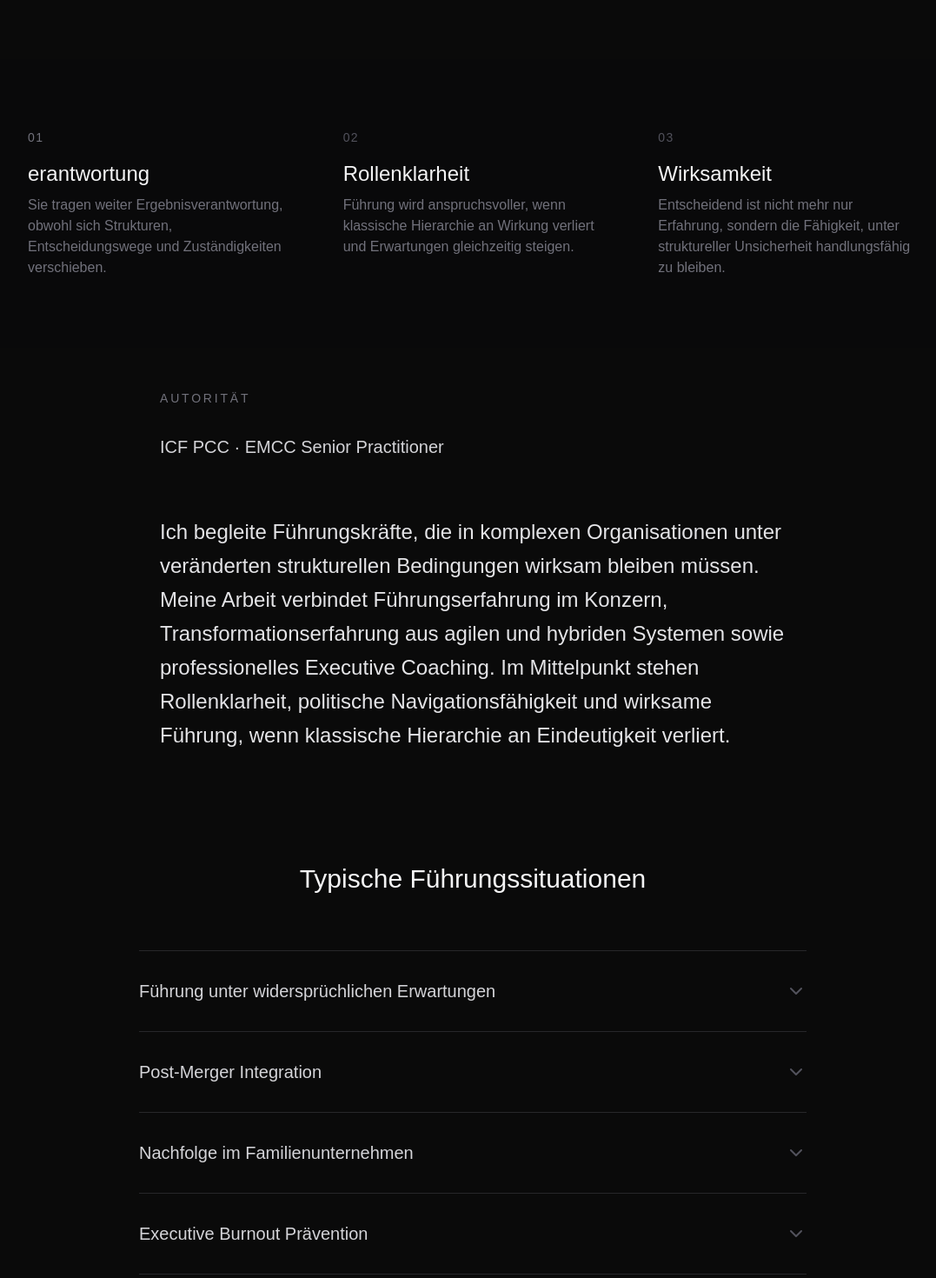
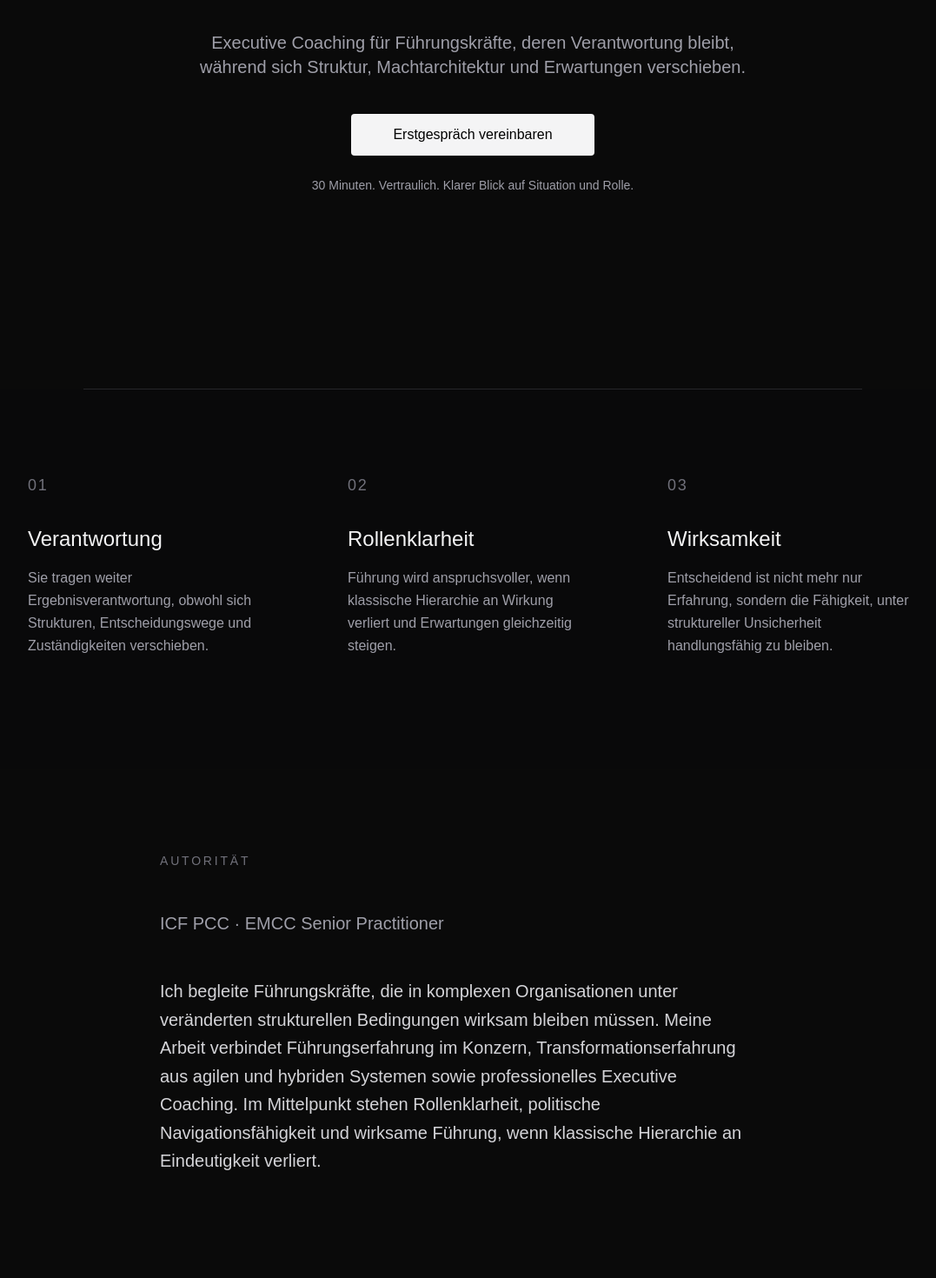
Before and after one commit to wolfgangtietz/coaching-landing, a Next.js app: page / in a window 1280 px wide. Shown: the part 520-1990 px from the top of the page at 87% size, without its empty margins (96-1173 px from the left). Built offline with nearby package versions, Linux system fonts and the light colour scheme.

Commit message:
Landingpage layout stable

```diff
--- a/app/page.tsx
+++ b/app/page.tsx
@@ -46,61 +46,63 @@ export default function Home() {
     <>
             <main className="min-h-screen">
         {/* Hero Section */}
-        <section className="flex flex-col px-6 max-w-5xl mx-auto py-20">
-            <h1 className="text-5xl md:text-7xl font-light tracking-tight mb-8 leading-tight text-zinc-100">
+       <section className="flex flex-col items-center text-center px-6 max-w-4xl mx-auto py-32 md:py-40">
+
+            <h1 className="text-5xl md:text-8xl font-light tracking-wide mb-16 leading-[1.15] text-zinc-100 max-w-3xl">
   Führung, wenn sich das System verändert.
 </h1>
 
-<p className="text-xl md:text-2xl text-zinc-400 font-light mb-6 max-w-2xl">
+<p className="text-lg md:text-xl text-zinc-400 font-light mb-10 max-w-2xl">
   Executive Coaching für Führungskräfte, deren Verantwortung bleibt,
   während sich Struktur, Machtarchitektur und Erwartungen verschieben.
 </p>
 
-<div className="flex flex-col items-start gap-4">
+<div className="flex flex-col items-center gap-6">
   <a
     href="#booking"
-    className="bg-zinc-100 text-black px-10 py-4 rounded-none text-lg font-medium hover:bg-white transition-all"
+    className="bg-zinc-100 text-black px-12 py-3 rounded-sm text-base font-medium hover:bg-white hover:-translate-y-[1px] transition-all"
   >
     Erstgespräch vereinbaren
   </a>
 
-  <p className="text-zinc-600 text-sm font-light">
+  <p className="text-zinc-400 text-sm font-light">
     30 Minuten. Vertraulich. Klarer Blick auf Situation und Rolle.
   </p>
 </div>
 
         </section>
+        <div className="max-w-4xl mx-auto border-t border-zinc-800 mt-16"></div>
 
         {/* Results Section */}
-        <section className="py-20 px-6 bg-zinc-950/50">
+        <section className="pt-24 pb-32 px-6 bg-zinc-950/50">
           <div className="max-w-5xl mx-auto">
-   <div className="grid md:grid-cols-3 gap-16">
-  <div>
-    <span className="block text-zinc-500 mb-4 text-sm tracking-widest uppercase">
+   <div className="grid md:grid-cols-3 gap-20">
+  <div className="space-y-4">
+    <span className="block text-zinc-500 mb-8 text-lg tracking-widest font-light">
       01
     </span>
-    <h3 className="text-2xl font-light mb-2 text-zinc-100">erantwortung</h3>
-    <p className="text-zinc-500 font-light">
+    <h3 className="text-2xl font-light mb-4 text-zinc-100">Verantwortung</h3>
+    <p className="text-zinc-400 font-light leading-relaxed">
       Sie tragen weiter Ergebnisverantwortung, obwohl sich Strukturen,
       Entscheidungswege und Zuständigkeiten verschieben.
     </p>
   </div>
-  <div>
-    <span className="block text-zinc-600 mb-4 text-sm tracking-widest uppercase">
+  <div className="space-y-4">
+    <span className="block text-zinc-500 mb-8 text-lg tracking-widest font-light">
       02
     </span>
-    <h3 className="text-2xl font-light mb-2 text-zinc-100">Rollenklarheit</h3>
-    <p className="text-zinc-500 font-light">
+    <h3 className="text-2xl font-light mb-4 text-zinc-100">Rollenklarheit</h3>
+    <p className="text-zinc-400 font-light leading-relaxed">
       Führung wird anspruchsvoller, wenn klassische Hierarchie an Wirkung
       verliert und Erwartungen gleichzeitig steigen.
     </p>
   </div>
-  <div>
-    <span className="block text-zinc-600 mb-4 text-sm tracking-widest uppercase">
+  <div className="space-y-4">
+    <span className="block text-zinc-500 mb-8 text-lg tracking-widest font-light">
       03
     </span>
-    <h3 className="text-2xl font-light mb-2 text-zinc-100">Wirksamkeit</h3>
-    <p className="text-zinc-500 font-light">
+    <h3 className="text-2xl font-light mb-4 text-zinc-100">Wirksamkeit</h3>
+    <p className="text-zinc-400 font-light leading-relaxed">
       Entscheidend ist nicht mehr nur Erfahrung, sondern die Fähigkeit,
       unter struktureller Unsicherheit handlungsfähig zu bleiben.
     </p>
@@ -110,18 +112,18 @@ export default function Home() {
         </section>
 
         {/* Profile Section */}
-        <section className="py-12 px-6 max-w-3xl mx-auto">
+        <section className="py-24 px-6 max-w-3xl mx-auto">
           <div>
-            <div className="mb-16">
-              <h2 className="text-zinc-500 text-sm tracking-[0.2em] uppercase mb-8">
+            <div className="mb-12">
+              <h2 className="text-zinc-500 text-sm tracking-[0.2em] uppercase mb-12">
                 Autorität
               </h2>
-              <p className="text-xl font-light text-zinc-300">
+              <p className="text-xl font-light text-zinc-400">
                 ICF PCC · EMCC Senior Practitioner
               </p>
             </div>
             <div className="space-y-6">
-              <p className="text-2xl font-light leading-relaxed text-zinc-200">
+              <p className="text-xl font-light leading-relaxed text-zinc-300 max-w-2xl">
   Ich begleite Führungskräfte, die in komplexen Organisationen unter
   veränderten strukturellen Bedingungen wirksam bleiben müssen. Meine
   Arbeit verbindet Führungserfahrung im Konzern, Transformationserfahrung
@@ -135,9 +137,9 @@ export default function Home() {
         </section>
 
         {/* Case Studies */}
-        <section className="py-20 px-6">
-          <div className="max-w-5xl mx-auto">
-            <h2 className="text-3xl font-light mb-16 text-center text-zinc-100">
+        <section className="py-28 px-6">
+          <div className="max-w-3xl mx-auto">
+            <h2 className="text-4xl font-light mb-16 text-center text-zinc-100">
   Typische Führungssituationen
 </h2>
             <Accordion items={caseStudies} />
--- a/components/Accordion.tsx
+++ b/components/Accordion.tsx
@@ -11,12 +11,12 @@ export default function Accordion({ items }: { items: CaseStudy[] }) {
   const [openIndex, setOpenIndex] = useState<number | null>(null);
 
   return (
-    <div className="max-w-3xl mx-auto border-t border-zinc-800">
+    <div className="max-w-3xl mx-auto border-t border-zinc-900">
       {items.map((item, index) => (
-        <div key={index} className="border-b border-zinc-800">
+        <div key={index} className="border-b border-zinc-900">
           <button
             onClick={() => setOpenIndex(openIndex === index ? null : index)}
-            className="w-full py-8 flex justify-between items-center text-left group"
+            className="w-full py-8 flex justify-between items-center text-left group gap-6 hover:bg-zinc-900/40 transition-colors"
           >
             <span className="text-xl font-light text-zinc-300 group-hover:text-white transition-colors">
               {item.title}
@@ -24,15 +24,15 @@ export default function Accordion({ items }: { items: CaseStudy[] }) {
             <ChevronDown
               className={`transition-transform duration-300 ${
                 openIndex === index ? "rotate-180" : ""
-              } text-zinc-600`}
+              } text-zinc-400`}
             />
           </button>
           <div
             className={`overflow-hidden transition-all duration-300 ease-in-out ${
-              openIndex === index ? "max-h-[500px] pb-8" : "max-h-0"
+              openIndex === index ? "max-h-[1000px] pb-8" : "max-h-0"
             }`}
           >
-            <p className="text-zinc-400 leading-relaxed font-light">{item.content}</p>
+            <p className="text-zinc-400 leading-relaxed font-light pl-2">{item.content}</p>
           </div>
         </div>
       ))}
```
